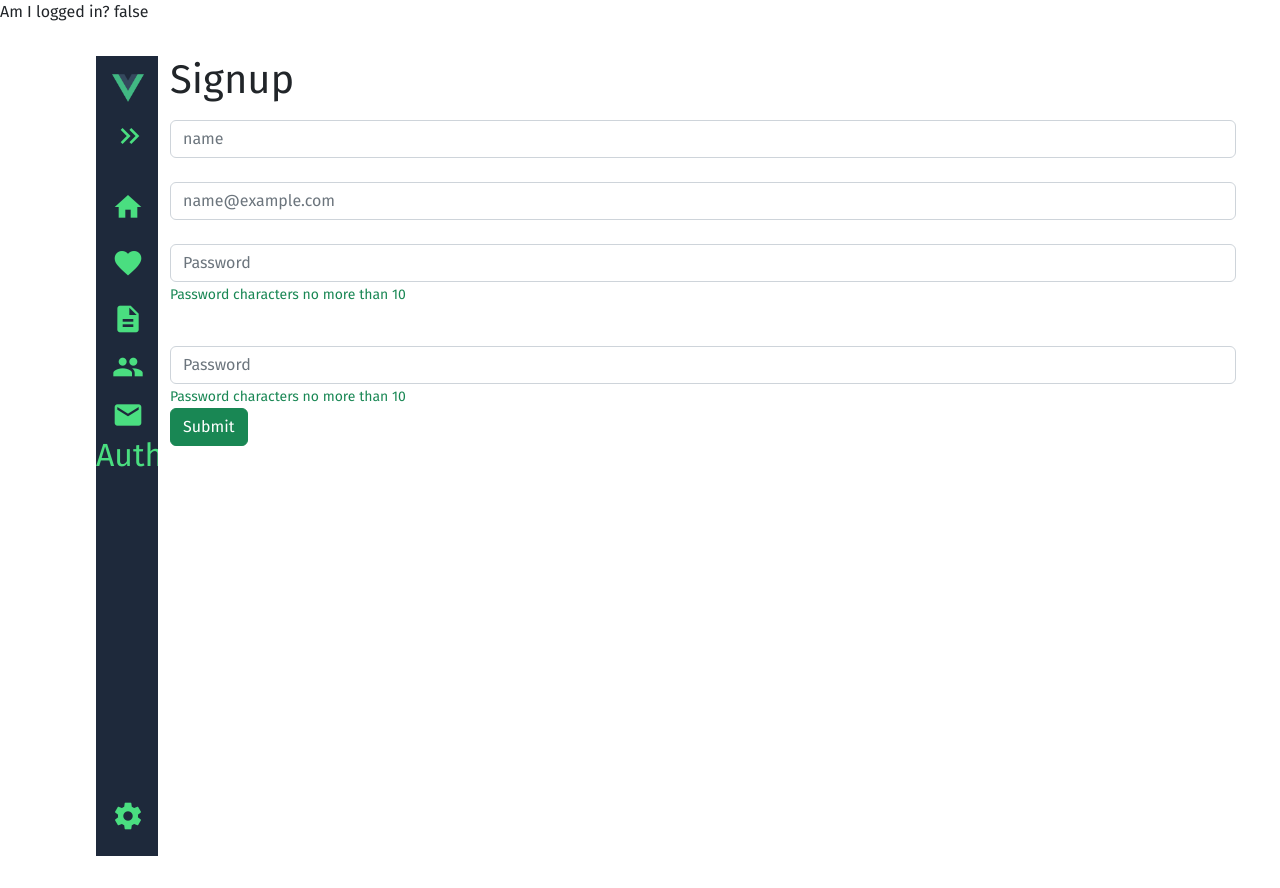
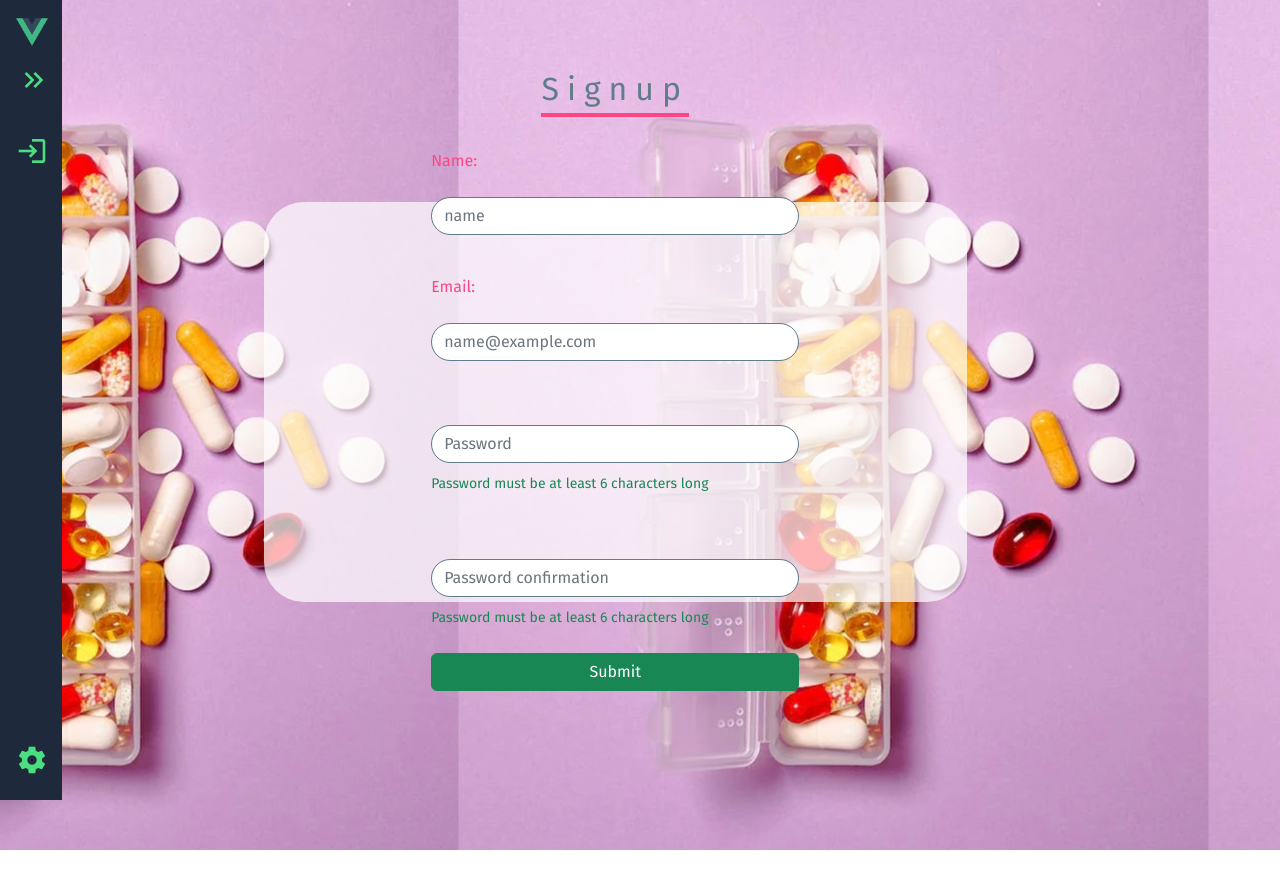
Before and after one commit to alijm0806/HEALTH-LOG-frontend, a Vue app: page /signup in a window 1280 px wide. Before the commit this address had no page. After the commit the page ends 850 px from the top, so only its background shows below. Built offline with nearby package versions, Linux system fonts and the light colour scheme.

Commit message:
Add dynamic button to add vitamins to the list + styling

```diff
--- a/package.json
+++ b/package.json
@@ -8,7 +8,7 @@
   },
   "dependencies": {
     "axios": "^0.27.2",
-    "bootstrap": "^5.2.0",
+    "bootstrap": "^5.2.1",
     "core-js": "^3.8.3",
     "vue": "^3.2.13",
     "vue-router": "^4.0.3"
--- a/src/App.vue
+++ b/src/App.vue
@@ -7,6 +7,9 @@ const ToggleMenu = () => {
   is_expanded.value = !is_expanded.value
   localStorage.setItem("is_expanded", is_expanded.value)
 }
+localStorage.setItem("is_expanded", is_expanded.value)
+
+
 </script >
 
 <script>
@@ -21,21 +24,19 @@ export default {
     $route: function () {
       this.isLoggedIn = !!localStorage.jwt
     }
-  }
+  },
+
 }
 </script>
 
 <template>
-  Am I logged in? {{ isLoggedIn }}
-
+  <!-- Am I logged in? {{ isLoggedIn }} -->
   <div class="app">
 
     <aside :class="`${is_expanded ? 'is_expanded' : ''}`">
-
       <div class="logo">
         <img src="./assets/logo.png" alt="Vue" />
       </div>
-
       <div class="menu-toggle-wrap">
         <button class="menu-toggle" v-on:click="ToggleMenu">
           <span class="material-icons"> keyboard_double_arrow_right</span>
@@ -45,47 +46,44 @@ export default {
 
       <h3></h3>
       <div class="menu">
+        <router-link to="/" class="button">
+          <span v-if="!isLoggedIn" class="material-icons">
+            login
+          </span>
+          <span v-if="!isLoggedIn" class="text">Login</span>
+        </router-link>
         <router-link to="/vitamins" class="button">
-          <span class="material-icons">home</span>
-          <span class="text">Home</span>
+          <span v-if="isLoggedIn" class="material-icons">home</span>
+          <span v-if="isLoggedIn" class="text">Home</span>
 
         </router-link>
         <router-link to="/vitamins/mylist" class="button">
-          <span class="material-icons">favorite</span>
-          <span class="text">My List</span>
+          <span v-if="isLoggedIn" class="material-icons">favorite</span>
+          <span v-if="isLoggedIn" class="text">My List</span>
         </router-link>
         <router-link to="/about" class="button">
-          <span class="material-icons">description</span>
-          <span class="text">About</span>
+          <span v-if="isLoggedIn" class="material-icons">description</span>
+          <span v-if="isLoggedIn" class="text">About</span>
         </router-link>
         <router-link to="/team" class="button">
-          <span class="material-icons">group</span>
-          <span class="text">Team</span>
+          <span v-if="isLoggedIn" class="material-icons">group</span>
+          <span v-if="isLoggedIn" class="text">Team</span>
         </router-link>
         <router-link to="/contact" class="button">
-          <span class="material-icons">email</span>
-          <span class="text">Contact</span>
+          <span v-if="isLoggedIn" class="material-icons">email</span>
+          <span v-if="isLoggedIn" class="text">Contact</span>
         </router-link>
 
+      </div>
+      <div class="flex"></div>
+      <div class="menu">
+        <router-link to="/Logout" class="button">
+          <span v-if="isLoggedIn" class="material-icons">
+            logout
+          </span>
+          <span v-if="isLoggedIn" class="text">Logout</span>
+        </router-link>
 
-        <li class="material-icons">
-          <a class="nav-link dropdown-toggle" href="#" id="navbarDropdown" role="button" data-bs-toggle="dropdown"
-            aria-expanded="false">
-            Authentication
-          </a>
-          <ul class="dropdown-menu" aria-labelledby="navbarDropdown">
-            <li><a v-if="!isLoggedIn" class="dropdown-item" href="/Signup">Signup</a></li>
-            <li><a v-if="!isLoggedIn" class="dropdown-item" href="/">Login</a></li>
-            <li><a v-if="isLoggedIn" class="dropdown-item" href="/Logout">Logout</a></li>
-          </ul>
-        </li>
-
-
-      </div>
-
-      <div class="flex"></div>
-
-      <div class="menu">
         <router-link to="/settings" class="button">
           <span class="material-icons">settings</span>
           <span class="text">Settings</span>
@@ -119,11 +117,10 @@ export default {
 .app {
   display: flex;
   flex: 1 1 0;
-  padding: 2rem;
-  max-width: 2500px;
-  padding-left: 6rem;
+  max-width: 120%;
 
 }
+
 
 aside {
   display: flex;
@@ -133,7 +130,7 @@ aside {
   width: calc(2rem + 30px);
   min-width: calc(2rem + 30px);
   overflow: hidden;
-  min-height: 100vh;
+  height: 100vh;
   padding: 1rem;
   transition: 0.2s ease-in-out;
   z-index: 99;
@@ -144,6 +141,7 @@ aside {
 .menu-toggle {
   transition: 0.2s ease-in-out;
   margin: 0px -20px 0px 0px;
+
 }
 
 
@@ -210,7 +208,6 @@ button {
   display: flex;
   align-items: center;
   text-decoration: none;
-
   transition: 0.2s ease-in-out;
   padding: 0.5rem 1rem;
 }
@@ -292,8 +289,30 @@ h3,
   transition: opacity 0.3s ease-in-out;
 }
 
-media {
-  position: absolute;
-  z-index: 99;
+.container {
+  position: sticky;
+  overflow: scroll;
+  height: 100vh;
+  scroll-behavior: smooth;
+  margin-top: 50px
+}
+
+::-webkit-scrollbar {
+  width: 0px;
+  background: transparent;
+  /* make scrollbar transparent */
+}
+
+
+@media screen {
+
+  .container (min-width: 768px) {
+    position: absolute;
+    z-index: 99;
+  }
+}
+
+#errors {
+  color: red
 }
 </style>
--- a/src/main.js
+++ b/src/main.js
@@ -1,3 +1,4 @@
+
 import { createApp } from 'vue'
 import App from './App.vue'
 import router from './router'
@@ -12,4 +13,5 @@ if (jwt) {
   axios.defaults.headers.common["Authorization"] = `Bearer ${jwt}`;
 }
 
+
 createApp(App).use(router).mount('#app')
--- a/src/views/ListIndexView.vue
+++ b/src/views/ListIndexView.vue
@@ -15,7 +15,7 @@ export default {
       axios.get("/lists_of_vitamins.json").then((response) => {
         console.log("list index", response);
         this.lists_of_vitamins = response.data;
-
+        console.log(this.lists_of_vitamins);
 
       });
     },
@@ -31,7 +31,7 @@ export default {
     <br>
     <div v-for="list_of_vitamin in lists_of_vitamins" v-bind:key="list_of_vitamin.id">
       <h2>{{ list_of_vitamin }}</h2>
-
+      <hr>
       <hr>
     </div>
   </div>
--- a/src/views/LoginView.vue
+++ b/src/views/LoginView.vue
@@ -34,63 +34,106 @@ export default {
 </script>
 
 <template>
-  <h1>Login</h1>
-  <br>
-  <div class="login">
-    <p>
-      Don't have an account?
-      <a v-bind:href="'/Signup'">Register</a>
-    </p>
+
+
+  <div class="login-signup">
+
+    <div class="card border-info mb-3">
+      <div class="form-Bx">Login</div>
+      <div class="card-body">
+        <h5 class="card-title"></h5>
+        <p class="card-text">
         <form v-on:submit.prevent="submit()">
           <ul>
-        <li v-for="error in errors" v-bind:key="error">{{ error }}</li>
+            <li v-for="error in errors" v-bind:key="error" id="errors">{{ error }}</li>
           </ul>
           <p>
             <label for="floatingInput">Email: </label>
           </p>
-      <div class="Inputs">
-        <input type="email" id="floatingInput" placeholder="name@example.com" v-model="newSessionParams.email">
+
+          <input type="email" class="form-control" id="floatingInput" placeholder="name@example.com"
+            v-model="newSessionParams.email">
           <email class="icon" />
 
-      </div>
           <br>
           <p><label>Password: </label></p>
-      <form action="" class="Inputs">
-        <input type="password" v-bind:type="fieldType" placeholder="Password" maxlength="10"
-          v-model="newSessionParams.password">
-        <br>
-        <!-- <button @:click="switchField()"> -->
-        <!-- Hide/Show Password -->
-        <!-- </button> -->
-        <br>
-      </form>
-      <br>
-      <small class="text-success"> Password characters no more than 10</small>
+
+          <input type="password" class="form-control" id="floatingInput" v-bind:type="fieldType" placeholder="Password"
+            minlength="6" v-model="newSessionParams.password">
+
+          <small class="text-success"> Password must be at least 6 characters long</small>
 
           <br>
           <br>
           <p><button class="btn btn-success" type="submit" value="Submit">Submit</button></p>
+          <p>
+            <br>
+            <br>
+            Don't have an account?
+            <a v-bind:href="'/Signup'">Register</a>
+          </p>
+        </form>
 
-    </form>
+        </p>
       </div>
+
+    </div>
+
+
+  </div>
+
+
 
 </template>
 
 <style >
-.Inputs {
+.login-signup {
+
+  display: flex;
+  justify-content: center;
+  align-items: center;
+  margin-top: 10rem;
 
 
-  position: start;
+}
+
+
+.login-signup.input {
+  border: solid
+}
+
+.card.border-info {
   display: flex;
-  justify-content: start;
-  align-items: start;
-  font-size: larger;
+  justify-content: center;
+  align-items: center;
+  border: none;
+  width: 70%;
+  height: 100%;
+  border-radius: 40px;
+  background-color: rgba(255, 255, 255, 0.7);
+}
 
-  margin-bottom: 8px;
-  ;
-  border: none;
+.card-body {
+  width: 25rem;
 
-  padding: 2px 2px 2px 2px;
-  height: 20px;
+  font-size: max-content
+}
+
+#floatingInput {
+  border-radius: 25px;
+  border-color: #607d8b;
+}
+
+.form-Bx {
+  font-size: xx-large;
+  align-items: flex-start;
+  color: #607d8b;
+  border-bottom: 4px solid #ff4584;
+  letter-spacing: 0.5rem;
+
+}
+
+#errors {
+  color: red
 }
 </style>
--- a/src/views/LogoutView.vue
+++ b/src/views/LogoutView.vue
@@ -5,11 +5,11 @@ export default {
   created: function () {
     delete axios.defaults.headers.common["Authorization"];
     localStorage.removeItem("jwt");
-    this.$router.push("/Login");
+    this.$router.push("/");
   },
 };
 </script>
 
-  <template>
+<template>
   <div class="logout"></div>
 </template>
--- a/src/views/SignupView.vue
+++ b/src/views/SignupView.vue
@@ -26,40 +26,107 @@ export default {
 
 <template>
 
-  <div class="signup">
+  <div class="login-signup">
+
+
+    <div class="card border-info mb-3">
+      <div class="form-Bx">Signup</div>
+      <div class="card-body">
+        <h5 class="card-title"></h5>
+        <p class="card-text">
         <form v-on:submit.prevent="submit()">
-      <h1>Signup</h1>
+          <h1></h1>
           <ul>
-        <li v-for="error in errors" v-bind:key="error">{{ error }}</li>
+            <li v-for="error in errors" v-bind:key="error" id="errors">{{ error }}</li>
           </ul>
+
+
           <div>
-
-        <input class="form-control" id="floatingInput" placeholder="name" type="text" v-model="newUserParams.name" />
+            <p>Name: <input class="form-control" id="floatingInput" placeholder="name" type="text"
+                v-model="newUserParams.name" /></p>
           </div>
           <br>
           <div>
 
-        <input class="form-control" id="floatingInput" placeholder="name@example.com" type="email"
+            <p>Email: <input class="form-control" id="floatingInput" placeholder="name@example.com" type="email"
                 v-model="newUserParams.email" />
+            </p>
+          </div>
+          <br>
 
-      </div>
+
+          <input type="password" class="form-control" id="floatingPassword" placeholder="Password" minlength="6"
+            v-model="newUserParams.password" />
+
+
+          <p><small class="text-success"> Password must be at least 6 characters long</small></p>
           <br>
           <div>
 
-        <input type="password" class="form-control" id="floatingPassword" placeholder="Password" maxlength="10"
-          v-model="newUserParams.password" />
+            <input type="password" class="form-control" id="floatingPassword" placeholder="Password confirmation"
+              minlength="6" v-model="newUserParams.password_confirmation" />
           </div>
-
-      <p><small class="text-success"> Password characters no more than 10</small></p>
-      <br>
-      <div>
-
-        <input type="password" class="form-control" id="floatingPassword" placeholder="Password" maxlength="10"
-          v-model="newUserParams.password_confirmation" />
-      </div>
-      <small class="text-success"> Password characters no more than 10</small>
+          <small class="text-success"> Password must be at least 6 characters long</small>
           <br>
           <input class="btn btn-success" type="submit" value="Submit" />
         </form>
+        </p>
       </div>
+
+    </div>
+  </div>
+  <div class="background"></div>
 </template>
+<style>
+.app {
+  background-image: URL("../assets/pexels-photo-3683074.png");
+  background-position: -55%;
+  width: 100%;
+  height: 100%;
+}
+
+.login-signup {
+  position: relative;
+  width: 90%;
+  height: 50%;
+
+
+}
+
+.card.border-info {
+  display: flex;
+  justify-content: center;
+  align-items: center;
+  border: none;
+  width: 70%;
+  height: 100%;
+  border-radius: 40px;
+  color: #ff4584
+}
+
+.card-body {
+  width: 25rem;
+
+  font-size: max-content
+}
+
+
+
+.form-Bx {
+  font-size: xx-large;
+  align-items: flex-start;
+  color: #607d8b;
+  border-bottom: 4px solid #ff4584;
+  letter-spacing: 0.5rem;
+
+}
+
+#floatingPassword {
+  border-radius: 25px;
+  border-color: #607d8b;
+}
+
+#errors {
+  color: red
+}
+</style>
--- a/src/views/VitaminsIndexView.vue
+++ b/src/views/VitaminsIndexView.vue
@@ -1,16 +1,35 @@
+<script setup>
+import { ref } from 'vue';
+const isHidden = ref(localStorage.getItem("isHidden") === "true");
+localStorage.setItem("isHidden", isHidden.value)
+</script >
+
 <script>
 import axios from "axios";
-
-
-
 export default {
   data: function () {
     return {
+      lists_of_vitamins: [],
       vitamins: [],
+      searchTerm: "",
+      lowerSearchTerm: "",
+      newList: {},
+      isHidden: false,
+      AddToList: "Add to List",
+      vitamin_ids: [],
+      list_of_vitamin: []
     };
+
   },
-  created: function () {
+  watch: {
+    isHidden() {
+      localStorage.setItem('isHidden', JSON.stringify(this.isHidden))
+    }
+  }
+  ,
+  mounted: function () {
     this.indexVitamins();
+    this.indexList();
   },
   methods: {
     indexVitamins: function () {
@@ -19,16 +38,270 @@ export default {
         this.vitamins = response.data;
       });
     },
-  },
+    filterVitamins: function () {
+      return this.vitamins.filter(vitamin => {
+        var lowerSearchTerm = this.searchTerm.toLowerCase();
+        var lowerVitaminName = vitamin.name.toLowerCase();
+        return lowerVitaminName.includes(this.searchTerm);
+      })
+    },
+    indexList: function () {
+      axios.get("/lists_of_vitamins.json").then((response) => {
+        console.log("list index", response);
+        this.lists_of_vitamins = response.data;
+        console.log(this.lists_of_vitamins);
+
+        for (var i = 0; i < this.lists_of_vitamins.length; i++) {
+          this.vitamin_ids.push(this.lists_of_vitamins[i].vitamin_id)
+
+        }
+        console.log(this.vitamin_ids)
+      });
+
+    },
+    addVitamins: function (vitamin) {
+      this.newList.vitamin_id = vitamin.id
+      this.newList.quantity = 2
+      console.log(this.newList)
+
+      axios.post("/lists_of_vitamins.json", this.newList).then((response) => {
+        console.log("lists_of_vitamins index", response);
+        this.lists_of_vitamins.push(response.data)
+      });
+    },
+    reloadPage() {
+      window.location.reload();
+    },
+  }
 };
+
 </script>
+<template>
+  <div class="vitamins-index">
 
-  <template>
-  <div class="vitamins-index">
-    <h1>All vitamins</h1>
-    <div v-for="vitamin in vitamins" v-bind:key="vitamin.id">
-      <h2>{{ vitamin.name }}</h2>
+    <h1 class="main-title">All Vitamins</h1>
+    <div class="vitamins-index">
+      <form @submit.prevent="searchVitamin">
+        <input type="text" v-model="searchTerm" placeholder="Search for a Vitamin..." />
+        <!-- <button type="submit" class="button-vitamins">Search</button> -->
+      </form>
+    </div>
+    <div>
 
+
+      <div class="card mb-3" v-for="vitamin in filterVitamins()">
+        <div class="row g-0">
+
+          <img v-bind:src="vitamin.description" class="img-fluid rounded-start" />
+
+
+          <div class=" col-md-8">
+            <div class="card-body-vitamins">
+              <h2 class="card-title">{{ vitamin.name }}</h2>
+              <p class="card-text">
+              <h4>Used_for: {{ vitamin.used_for }}</h4>
+              <h4>Sources: {{ vitamin.sources }}</h4>
+              <h4>Stats: {{ (vitamin.users).length }}</h4>
+              </p>
+              <button v-if="!vitamin_ids.includes(vitamin.id)" :class="`${isHidden ? 'isHidden' : 'button-vitamins'}`"
+                v-on:click=" addVitamins(vitamin); reloadPage()">Add To List</button>
+            </div>
+          </div>
+        </div>
+
+      </div>
     </div>
   </div>
+
 </template>
+<style>
+.app {
+  background-color: #EEE;
+}
+
+h1 {
+  text-align: center;
+  margin-top: 5rem;
+  margin-bottom: 5rem;
+}
+
+h2 {
+  color: rgb(0, 85, 255);
+  font-size: 0.5rem;
+  margin-bottom: 0.5rem;
+  border-bottom: 4px solid #ff4583ad;
+  text-shadow: thistle;
+}
+
+.main-title {
+  width: 400px;
+  margin: 100px auto;
+  border: 2px solid black;
+  padding: 10px 20px;
+  font-size: 30px;
+  position: relative;
+  z-index: 1;
+  transition: var(--main-transition);
+
+}
+
+.main-title::before {
+  content: "";
+  width: 12px;
+  height: 12px;
+  background-color: #ff4583ad;
+  position: absolute;
+  border-radius: 50%;
+  top: 50%;
+  transform: translateY(-50%)
+}
+
+.main-title::after {
+  content: "";
+  width: 12px;
+  height: 12px;
+  background-color: #ff4583ad;
+  position: absolute;
+  border-radius: 50%;
+  right: -30px;
+  top: 50%;
+  transform: translateY(-50%)
+}
+
+.main-title::before {
+  left: -30px;
+}
+
+.main-title::after {
+  right: -30px;
+}
+
+.main-title:hover::before {
+  z-index: -1;
+  animation: left-move 1s linear forwards;
+}
+
+.main-title:hover::after {
+  z-index: -1;
+  animation: right-move 1s linear forwards;
+
+}
+
+.main-title:hover {
+  color: white;
+  border: 2px white;
+  transition-delay: 0.5s
+}
+
+@keyframes left-move {
+  50% {
+    left: 0;
+    width: 12px;
+    height: 12px;
+  }
+
+  100% {
+    left: 0;
+    border-radius: 0;
+    width: 100%;
+    height: 100%;
+  }
+}
+
+@keyframes right-move {
+  50% {
+    right: 0;
+    width: 12px;
+    height: 12px;
+  }
+
+  100% {
+    right: 0;
+    border-radius: 0;
+    width: 100%;
+    height: 100%;
+  }
+}
+
+form {
+  max-width: 480px;
+  margin: 0 auto 1.5rem
+}
+
+
+form input {
+  margin-top: 1.5rem;
+  margin-bottom: 0.5rem;
+  appearance: none;
+  outline: none;
+  border: none;
+
+  display: block;
+  color: #888;
+  font-size: 1.125rem;
+  padding: 0.5rem 1rem;
+  width: 100%;
+}
+
+
+.button-vitamins {
+  appearance: none;
+  outline: none;
+  border: none;
+  background: none;
+  cursor: pointer;
+  display: block;
+  padding: 0.5rem 1rem;
+  background-image: linear-gradient(to right, #19b251 50%, #ff4583e7 50%);
+  background-size: 200%;
+  color: white;
+  font-size: 1.125rem;
+  font-weight: bold;
+  text-transform: uppercase;
+  transition: 0.4s;
+  margin-left: auto;
+  margin-top: 1.5rem;
+  margin-bottom: 0.5rem;
+
+}
+
+
+.button-vitamins:hover {
+  background-position: right;
+}
+
+.result {
+  background-color: rgba(255, 255, 255, 0.9);
+  box-shadow: 0 2px 4px rgba(0, 0, 0, 0.1);
+  margin: 1rem;
+  padding: 1rem;
+  border: 1px solid #ccc;
+  border-radius: 15%;
+  transition: 0.4s;
+
+}
+
+.card-body-vitamins {
+  margin-left: 0.5rem
+}
+
+.row-g-0 {
+  margin: auto;
+  width: fit-content;
+  height: fit-content;
+  background-color: aqua;
+
+
+}
+
+.img-fluid {
+  display: grid;
+  align-items: center;
+  width: 410px;
+  height: 410px;
+  object-fit: cover;
+  border-radius: 1rem;
+
+  margin: 50px 50px 0px 0px;
+}
+</style>
```
Also changed, not shown: public/index.html (+0 -12 lines), src/assets/pexels-photo-3683074.png (added), 1 other file (tests, documents, lock files or other folders). Lines whose indentation alone changed are shown as unchanged.
